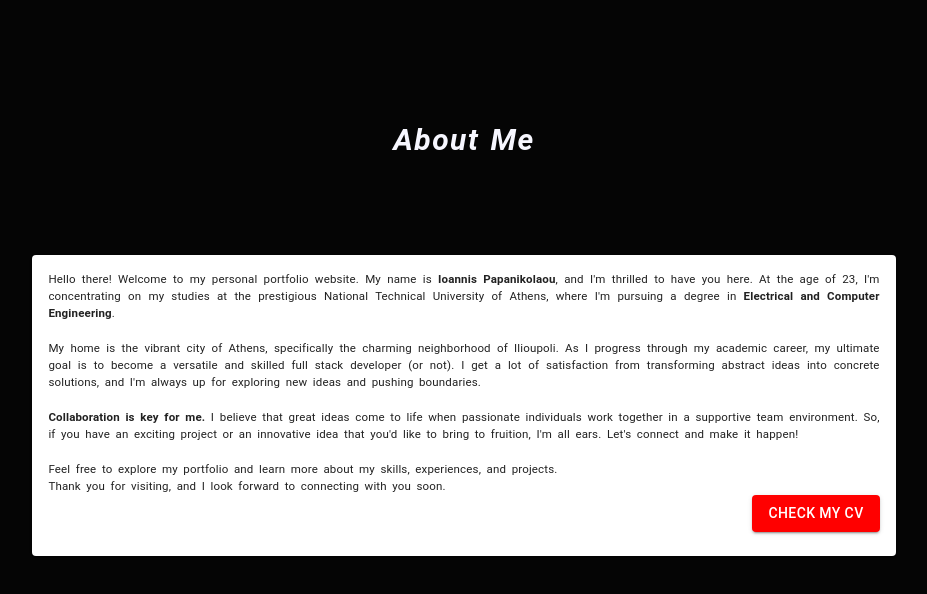
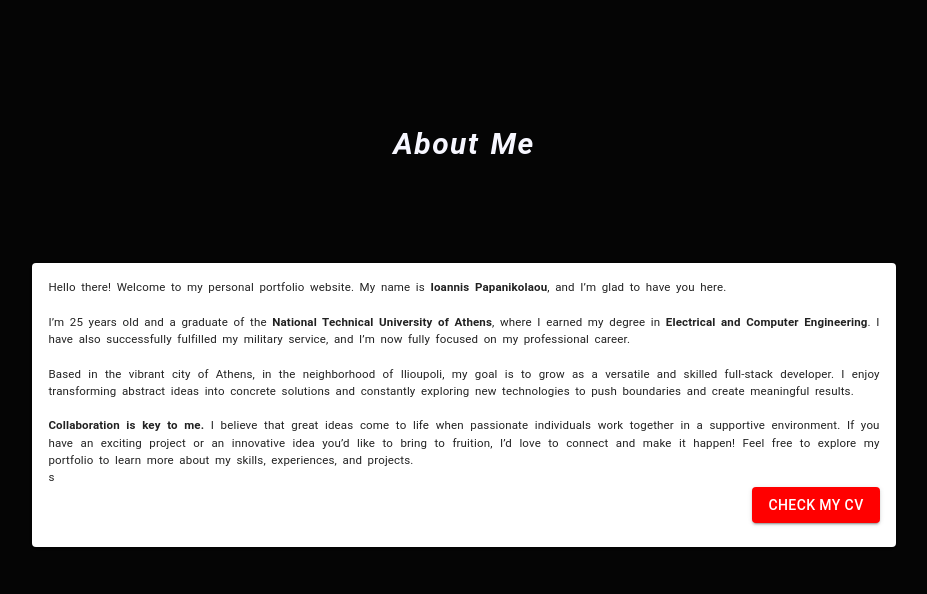
Before and after one commit to john-papani/john-papani.github.io, a React (Create React App) app: page /about in a window 1280 px wide. Shown: the top 594 px of the page, without its empty margins (168-1095 px from the left). Built offline with nearby package versions, Linux system fonts and the light colour scheme.

Commit message:
Update personal info text

```diff
--- a/src/Components/About/About.js
+++ b/src/Components/About/About.js
@@ -8,31 +8,25 @@ const About = ({ isPhone }) => {
   const cvRef = useRef(null);
 
   const text = `Hello there! Welcome to my personal portfolio website. My name is
-        <b> Ioannis Papanikolaou</b>, and I'm thrilled to have you here.
-        At the age of 23, I'm concentrating on my studies at the
-        prestigious National Technical University of Athens, where I'm
-        pursuing a degree in<b> Electrical and Computer Engineering</b>.
-        <br />
-        <br />
-        My home is the vibrant city of Athens, specifically the charming
-        neighborhood of Ilioupoli. As I progress through my academic
-        career, my ultimate goal is to become a versatile and skilled
-        full stack developer (or not). I get a lot of satisfaction from
-        transforming abstract ideas into concrete solutions, and I'm
-        always up for exploring new ideas and pushing boundaries.
-        <br />
-        <br />
-        <b>Collaboration is key for me.</b> I believe that great ideas
-        come to life when passionate individuals work together in a
-        supportive team environment. So, if you have an exciting project
-        or an innovative idea that you'd like to bring to fruition, I'm
-        all ears. Let's connect and make it happen! <br />
-        <br />
-        Feel free to explore my portfolio and learn more about my
-        skills, experiences, and projects.
-        <br /> Thank you for visiting, and I look forward to connecting
-        with you soon.
-`;
+<b>Ioannis Papanikolaou</b>, and I’m glad to have you here.
+<br/>
+<br/>
+
+I’m 25 years old and a graduate of the <b>National Technical University of Athens</b>, where I earned my degree in <b>Electrical and Computer Engineering</b>.
+I have also successfully fulfilled my military service, and I’m now fully focused on my professional career.
+<br/>
+<br/>
+Based in the vibrant city of Athens, in the neighborhood of Ilioupoli, my goal is to grow as a versatile and skilled full-stack developer.
+I enjoy transforming abstract ideas into concrete solutions and constantly exploring new technologies to push boundaries and create meaningful results.
+
+<br/>
+<br/>
+<b>Collaboration is key to me.</b> I believe that great ideas come to life when passionate individuals work together in a supportive environment.
+If you have an exciting project or an innovative idea you’d like to bring to fruition, I’d love to connect and make it happen!
+
+Feel free to explore my portfolio to learn more about my skills, experiences, and projects.
+<br/>
+s`;
   return (
     <div id="about">
       <Grid
```
